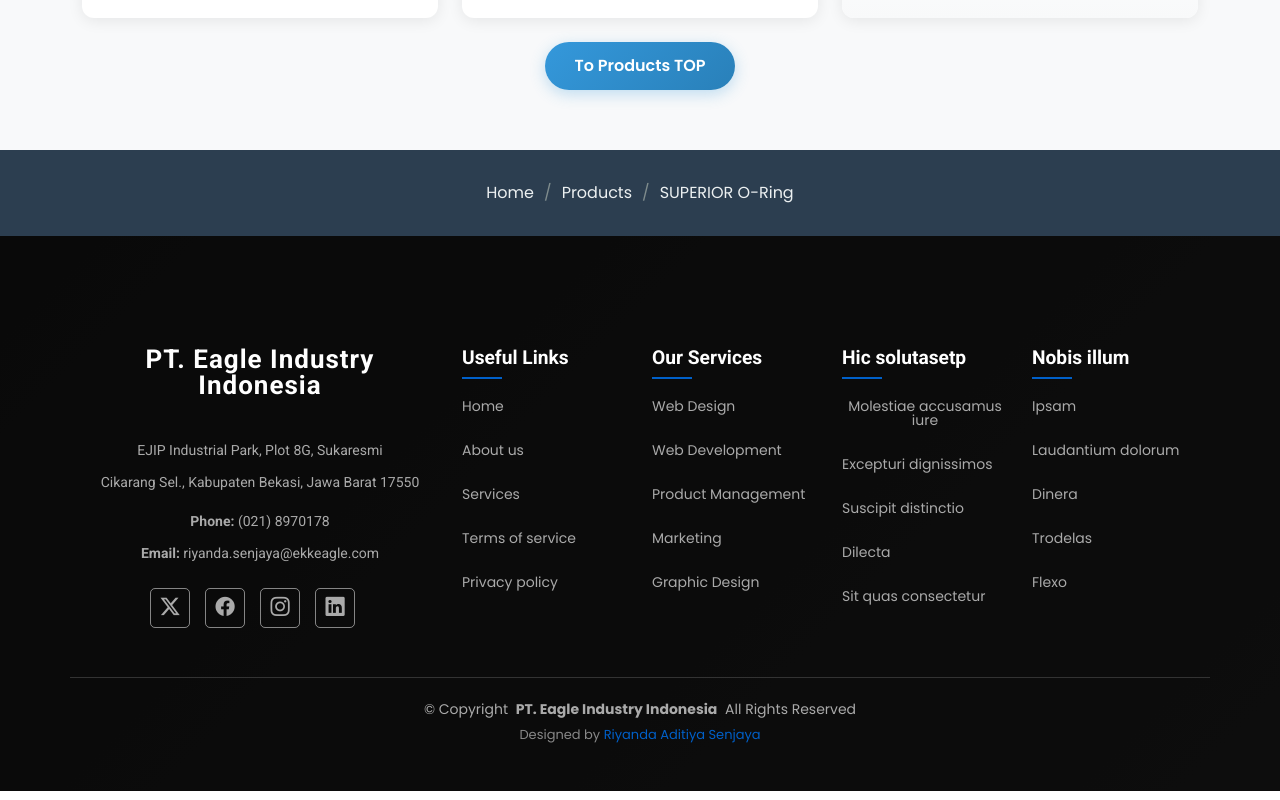
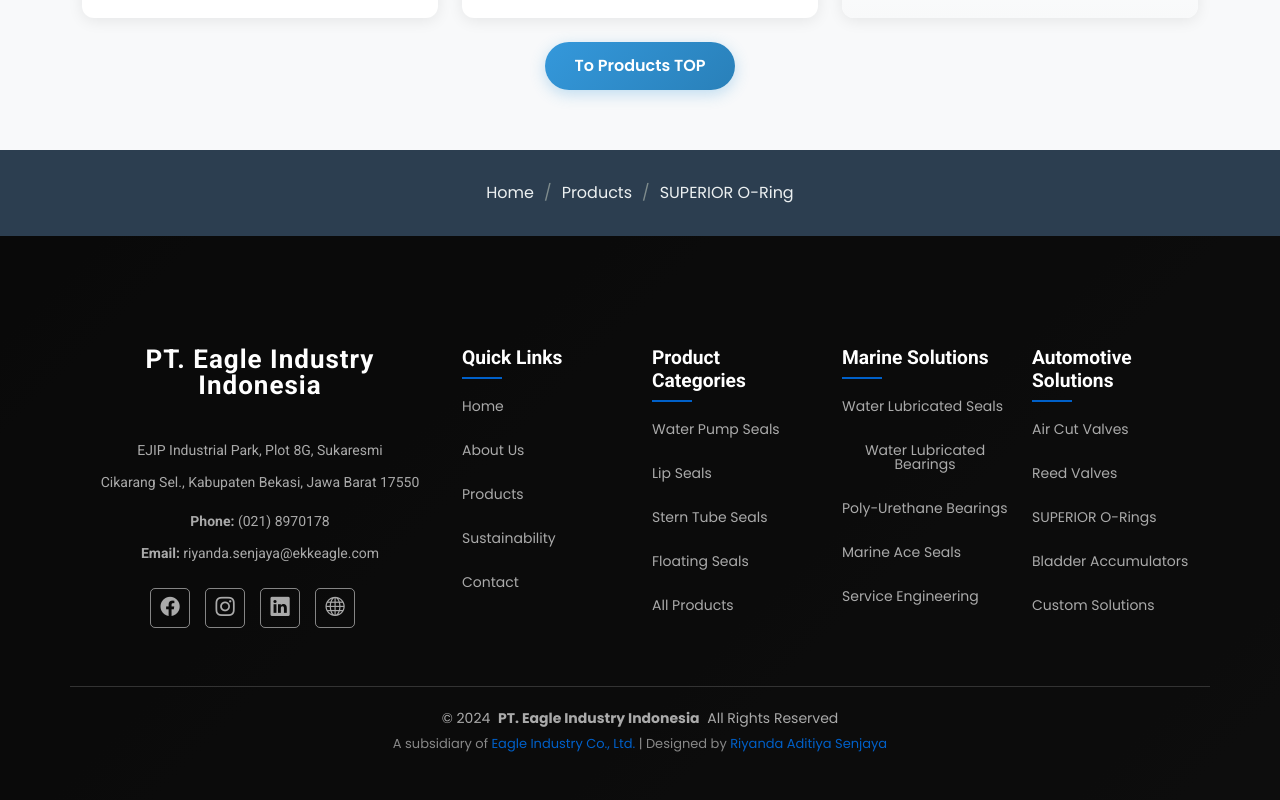
Before and after one commit to guztiart/cf-eid-website, a React (Create React App) app: page /products/oRing-details in a window 1280 px wide. Shown: the part 3426-4226 px from the top of the page. Built offline with nearby package versions, Linux system fonts and the light colour scheme.

Commit message:
Update footer social media links and copyright info

```diff
--- a/src/components/Footer.js
+++ b/src/components/Footer.js
@@ -17,62 +17,63 @@
               <p><strong>Email:</strong> <span>riyanda.senjaya@ekkeagle.com</span></p>
             </div>
             <div className="social-links d-flex mt-4 justify-content-center">
-              <a href=""><i className="bi bi-twitter-x"></i></a>
               <a href="https://www.facebook.com/EKKEagleIndustry/" target="_blank" rel="noopener noreferrer"><i className="bi bi-facebook"></i></a>
               <a href="https://www.instagram.com/ekk_eagle_industry_official/" target="_blank" rel="noopener noreferrer"><i className="bi bi-instagram"></i></a>
-              <a href=""><i className="bi bi-linkedin"></i></a>
+              <a href="https://www.linkedin.com/company/eagle-industry-co-ltd/" target="_blank" rel="noopener noreferrer"><i className="bi bi-linkedin"></i></a>
+              <a href="https://www.ekkeagle.com/en/" target="_blank" rel="noopener noreferrer"><i className="bi bi-globe"></i></a>
             </div>
           </div>
 
           <div className="col-lg-2 col-md-3 footer-links">
-            <h4>Useful Links</h4>
+            <h4>Quick Links</h4>
             <ul>
               <li><Link to="/">Home</Link></li>
-              <li><Link to="/about">About us</Link></li>
-              <li><Link to="/services">Services</Link></li>
-              <li><a href="#">Terms of service</a></li>
-              <li><a href="#">Privacy policy</a></li>
+              <li><Link to="/about">About Us</Link></li>
+              <li><Link to="/products">Products</Link></li>
+              <li><Link to="/services">Sustainability</Link></li>
+              <li><Link to="/contact">Contact</Link></li>
             </ul>
           </div>
 
           <div className="col-lg-2 col-md-3 footer-links">
-            <h4>Our Services</h4>
+            <h4>Product Categories</h4>
             <ul>
-              <li><a href="#">Web Design</a></li>
-              <li><a href="#">Web Development</a></li>
-              <li><a href="#">Product Management</a></li>
-              <li><a href="#">Marketing</a></li>
-              <li><a href="#">Graphic Design</a></li>
+              <li><Link to="/products/eh795-details">Water Pump Seals</Link></li>
+              <li><Link to="/products/lipSeal-details">Lip Seals</Link></li>
+              <li><Link to="/products/rudderSeal-details">Stern Tube Seals</Link></li>
+              <li><Link to="/products/floatingSeal-details">Floating Seals</Link></li>
+              <li><Link to="/products">All Products</Link></li>
             </ul>
           </div>
 
           <div className="col-lg-2 col-md-3 footer-links">
-            <h4>Hic solutasetp</h4>
+            <h4>Marine Solutions</h4>
             <ul>
-              <li><a href="#">Molestiae accusamus iure</a></li>
-              <li><a href="#">Excepturi dignissimos</a></li>
-              <li><a href="#">Suscipit distinctio</a></li>
-              <li><a href="#">Dilecta</a></li>
-              <li><a href="#">Sit quas consectetur</a></li>
+              <li><Link to="/products/evk2rv-details">Water Lubricated Seals</Link></li>
+              <li><Link to="/products/evr-details">Water Lubricated Bearings</Link></li>
+              <li><Link to="/products/evu-details">Poly-Urethane Bearings</Link></li>
+              <li><Link to="/products/mas-details">Marine Ace Seals</Link></li>
+              <li><Link to="/products/serviceEngineer-details">Service Engineering</Link></li>
             </ul>
           </div>
 
           <div className="col-lg-2 col-md-3 footer-links">
-            <h4>Nobis illum</h4>
+            <h4>Automotive Solutions</h4>
             <ul>
-              <li><a href="#">Ipsam</a></li>
-              <li><a href="#">Laudantium dolorum</a></li>
-              <li><a href="#">Dinera</a></li>
-              <li><a href="#">Trodelas</a></li>
-              <li><a href="#">Flexo</a></li>
+              <li><Link to="/products/airCutValve-details">Air Cut Valves</Link></li>
+              <li><Link to="/products/reedValve-details">Reed Valves</Link></li>
+              <li><Link to="/products/oRing-details">SUPERIOR O-Rings</Link></li>
+              <li><Link to="/products/bladder-details">Bladder Accumulators</Link></li>
+              <li><Link to="/contact">Custom Solutions</Link></li>
             </ul>
           </div>
         </div>
       </div>
 
       <div className="container copyright text-center mt-4">
-        <p>© <span>Copyright</span> <strong className="px-1 sitename">PT. Eagle Industry Indonesia</strong> <span>All Rights Reserved</span></p>
+        <p>© <span>2024</span> <strong className="px-1 sitename">PT. Eagle Industry Indonesia</strong> <span>All Rights Reserved</span></p>
         <div className="credits">
+          A subsidiary of <a href="https://www.eagle-e.co.jp/english/" target="_blank" rel="noopener noreferrer">Eagle Industry Co., Ltd.</a> |
           Designed by <a href="https://www.instagram.com/riyy2410/" target="_blank" rel="noopener noreferrer">Riyanda Aditiya Senjaya</a>
         </div>
       </div>
```
